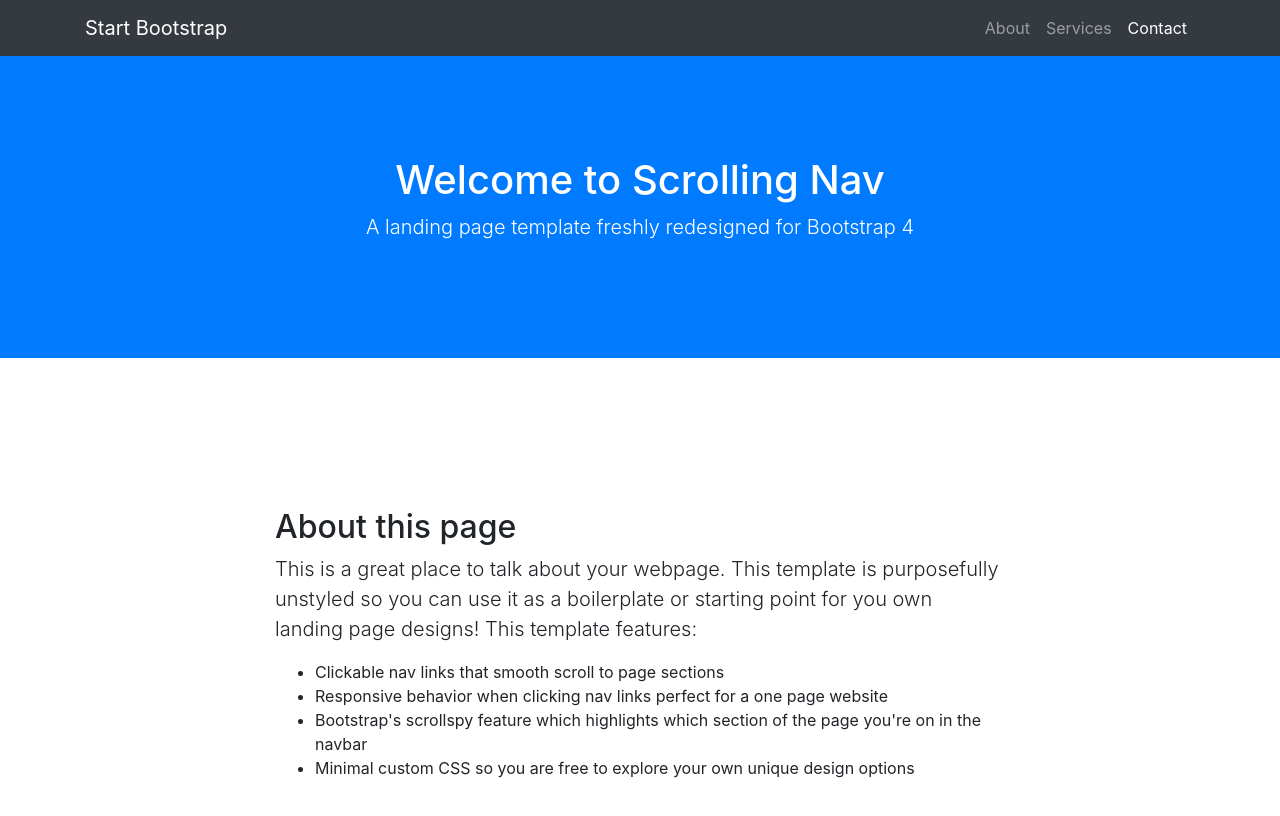
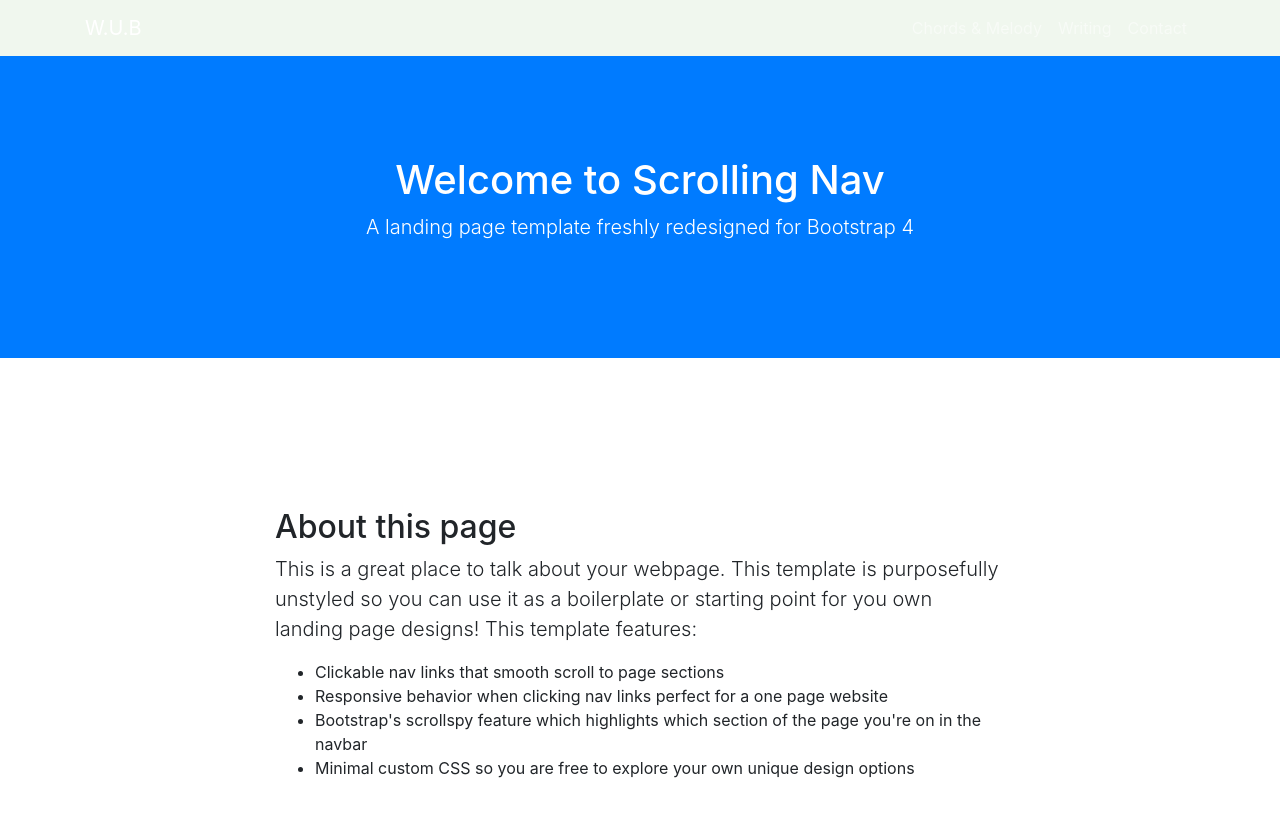
Before and after one commit to lornebb/LABB_MS2, a website: page index.html in a window 1280 px wide. Shown: the top 816 px of the page. Drawn offline with Linux system fonts and the light colour scheme.

Commit message:
created all .html pages. left blank

```diff
--- a/css/scrolling-nav.css
+++ b/css/scrolling-nav.css
@@ -1,8 +1,31 @@
-/*!
- * Start Bootstrap - Scrolling Nav (https://startbootstrap.com/templates/scrolling-nav)
- * Copyright 2013-2020 Start Bootstrap
- * Licensed under MIT (https://github.com/StartBootstrap/startbootstrap-scrolling-nav/blob/master/LICENSE)
- */
+/* - - - - - Colours - - - - - - /*
+/*
+Primary Green: #87BBA2;
+Background Yellow: #FFF07C;
+Teriary Pearl: #F0F7EE;
+Grey: #5D737E;
+Black: #000000;
+*/
+
+
+
+
+/* - - - Nav - - - */
+
+.navbar {
+  background-color: #F0F7EE;
+}
+
+.navbar-dark {
+  text-align: center;
+  color: #5D737E;
+}
+
+.navbar-brand {
+  text-align: center;
+  color: #5D737E;
+}
+
 header {
   padding: 156px 0 100px;
 }
--- a/index.html
+++ b/index.html
@@ -11,32 +11,33 @@
   <title>Scrolling Nav - Start Bootstrap Template</title>
 
   <!-- Bootstrap core CSS -->
-  <link href="vendor/bootstrap/css/bootstrap.min.css" rel="stylesheet">
+  <link href="./vendor/bootstrap/css/bootstrap.min.css" rel="stylesheet">
 
   <!-- Custom styles for this template -->
-  <link href="css/scrolling-nav.css" rel="stylesheet">
+  <link href="./css/scrolling-nav.css" rel="stylesheet">
 
 </head>
 
 <body id="page-top">
 
   <!-- Navigation -->
-  <nav class="navbar navbar-expand-lg navbar-dark bg-dark fixed-top" id="mainNav">
+  <nav class="navbar navbar-expand-lg navbar-dark fixed-top" id="mainNav">
     <div class="container">
-      <a class="navbar-brand js-scroll-trigger" href="#page-top">Start Bootstrap</a>
-      <button class="navbar-toggler" type="button" data-toggle="collapse" data-target="#navbarResponsive" aria-controls="navbarResponsive" aria-expanded="false" aria-label="Toggle navigation">
+      <a class="navbar-brand js-scroll-trigger nav-title" href="#page-top">W.U.B</a>
+      <button class="navbar-toggler" type="button" data-toggle="collapse" data-target="#navbarResponsive"
+        aria-controls="navbarResponsive" aria-expanded="false" aria-label="Toggle navigation">
         <span class="navbar-toggler-icon"></span>
       </button>
       <div class="collapse navbar-collapse" id="navbarResponsive">
         <ul class="navbar-nav ml-auto">
           <li class="nav-item">
-            <a class="nav-link js-scroll-trigger" href="#about">About</a>
+            <a class="nav-link js-scroll-trigger" href="./Chords-Melody.html">Chords & Melody</a>
           </li>
           <li class="nav-item">
-            <a class="nav-link js-scroll-trigger" href="#services">Services</a>
+            <a class="nav-link js-scroll-trigger" href="./Writing.html">Writing</a>
           </li>
           <li class="nav-item">
-            <a class="nav-link js-scroll-trigger" href="#contact">Contact</a>
+            <a class="nav-link js-scroll-trigger" href="./lyrics.html">Contact</a>
           </li>
         </ul>
       </div>
@@ -55,7 +56,9 @@
       <div class="row">
         <div class="col-lg-8 mx-auto">
           <h2>About this page</h2>
-          <p class="lead">This is a great place to talk about your webpage. This template is purposefully unstyled so you can use it as a boilerplate or starting point for you own landing page designs! This template features:</p>
+          <p class="lead">This is a great place to talk about your webpage. This template is purposefully unstyled so
+            you can use it as a boilerplate or starting point for you own landing page designs! This template features:
+          </p>
           <ul>
             <li>Clickable nav links that smooth scroll to page sections</li>
             <li>Responsive behavior when clicking nav links perfect for a one page website</li>
@@ -72,7 +75,9 @@
       <div class="row">
         <div class="col-lg-8 mx-auto">
           <h2>Services we offer</h2>
-          <p class="lead">Lorem ipsum dolor sit amet, consectetur adipisicing elit. Aut optio velit inventore, expedita quo laboriosam possimus ea consequatur vitae, doloribus consequuntur ex. Nemo assumenda laborum vel, labore ut velit dignissimos.</p>
+          <p class="lead">Lorem ipsum dolor sit amet, consectetur adipisicing elit. Aut optio velit inventore, expedita
+            quo laboriosam possimus ea consequatur vitae, doloribus consequuntur ex. Nemo assumenda laborum vel, labore
+            ut velit dignissimos.</p>
         </div>
       </div>
     </div>
@@ -83,7 +88,9 @@
       <div class="row">
         <div class="col-lg-8 mx-auto">
           <h2>Contact us</h2>
-          <p class="lead">Lorem ipsum dolor sit amet, consectetur adipisicing elit. Vero odio fugiat voluptatem dolor, provident officiis, id iusto! Obcaecati incidunt, qui nihil beatae magnam et repudiandae ipsa exercitationem, in, quo totam.</p>
+          <p class="lead">Lorem ipsum dolor sit amet, consectetur adipisicing elit. Vero odio fugiat voluptatem dolor,
+            provident officiis, id iusto! Obcaecati incidunt, qui nihil beatae magnam et repudiandae ipsa
+            exercitationem, in, quo totam.</p>
         </div>
       </div>
     </div>
```
Also changed, not shown: Chords-Melody.html (added), Writing.html (added), lyrics.html (added).
